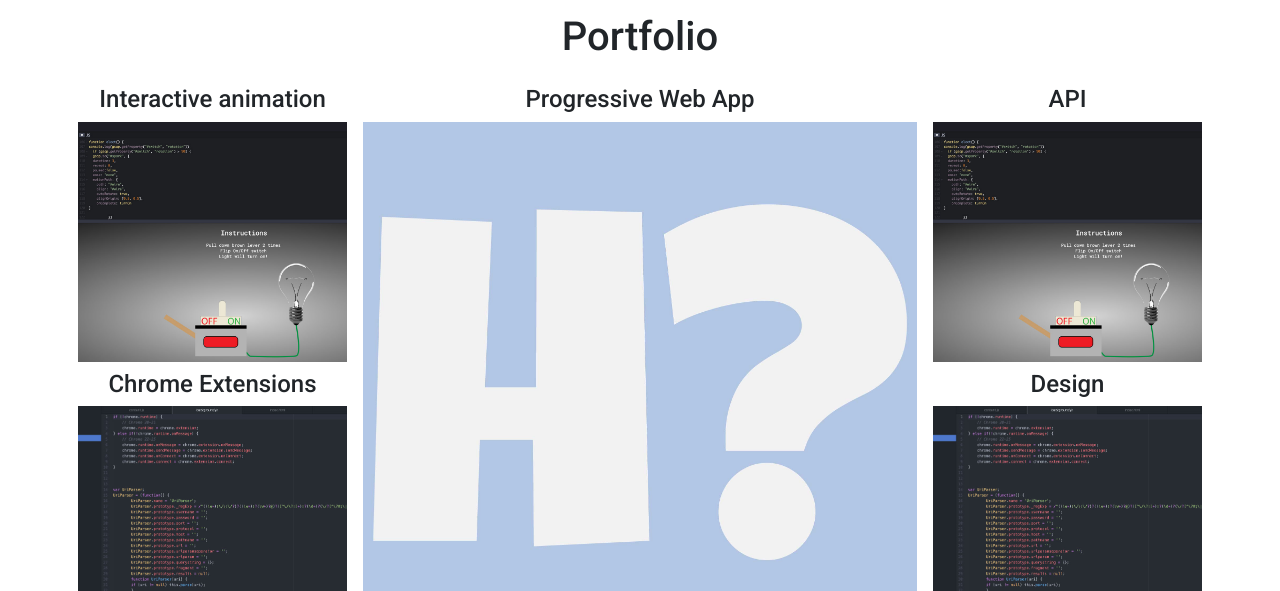
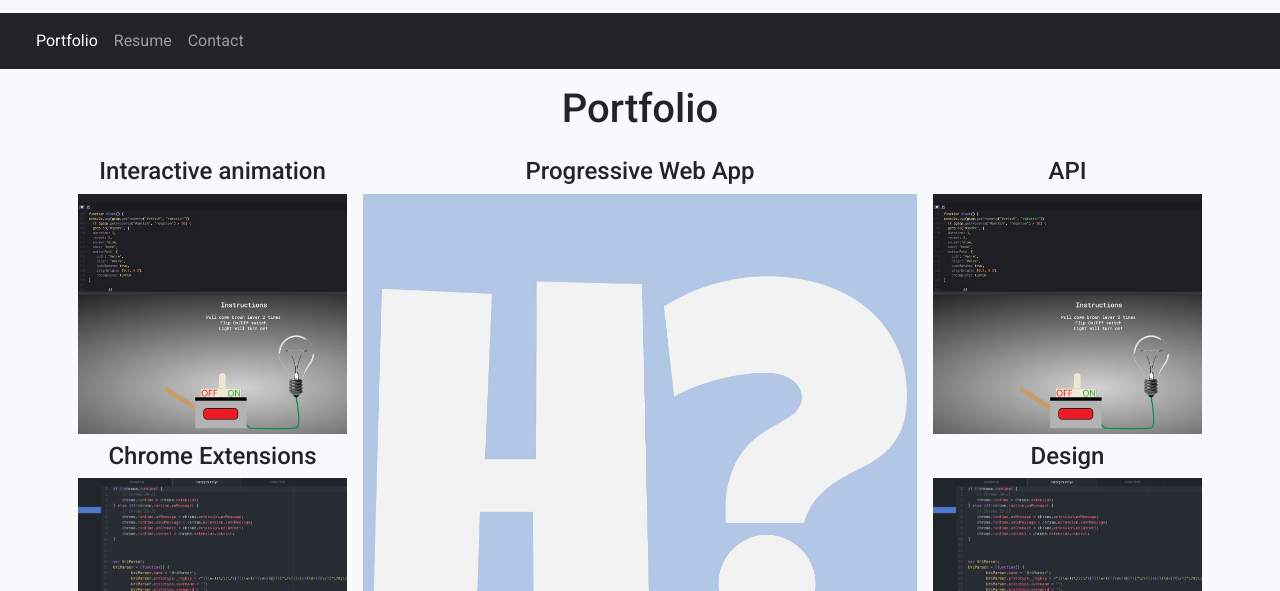
Before and after one commit to matt-harrell/Matt-Harrells-Portfolio, a website: page index.html in a window 1280 px wide. Shown: the part 209-800 px from the top of the page. Drawn offline with nearby package versions, Linux system fonts and the light colour scheme.

Commit message:
added nav

```diff
--- a/index.html
+++ b/index.html
@@ -9,14 +9,14 @@
     <link href="styles/stylesheet.css" rel="stylesheet">
     <title>Matt Harrell's Portfolio</title>
   </head>
-  <body>
+  <body class="bg-light">
 
     <div class="container header">
 
       <div class="row">
           <div class="col-sm">
 
-            <a href="index.hmtl"><img src="Images/logo.svg" class="img-fluid logo mt-3" alt="matt harrell with h made with green wire"></a>
+            <a href="index.html"><img src="Images/logo.svg" class="img-fluid logo mt-3" alt="matt harrell with h made with green wire"></a>
           </div>
       </div>
 
@@ -28,7 +28,31 @@
 
     </div>
 
-    <h1 class="text-center mb-3">Portfolio</h1>
+    <nav class="navbar navbar-expand-lg navbar-dark bg-dark">
+      <div class="container-fluid">
+        <span class="navbar-brand"></span>
+        <button class="navbar-toggler" type="button" data-bs-toggle="collapse" data-bs-target="#navbarNav" aria-controls="navbarNav" aria-expanded="false" aria-label="Toggle navigation">
+          <span class="navbar-toggler-icon"></span>
+        </button>
+        <div class="collapse navbar-collapse" id="navbarNav">
+          <!-- make these into buttons -->
+          <ul class="navbar-nav">
+            <li class="nav-item">
+              <a class="nav-link active" aria-current="page" href="#">Portfolio</a>
+            </li>
+            <li class="nav-item">
+              <a class="nav-link" href="#">Resume</a>
+            </li>
+            <li class="nav-item">
+              <a class="nav-link" href="#">Contact</a>
+            </li>
+
+          </ul>
+        </div>
+      </div>
+    </nav>
+
+    <h1 class="text-center mt-3 mb-3">Portfolio</h1>
 
     <div class="container">
 
```
